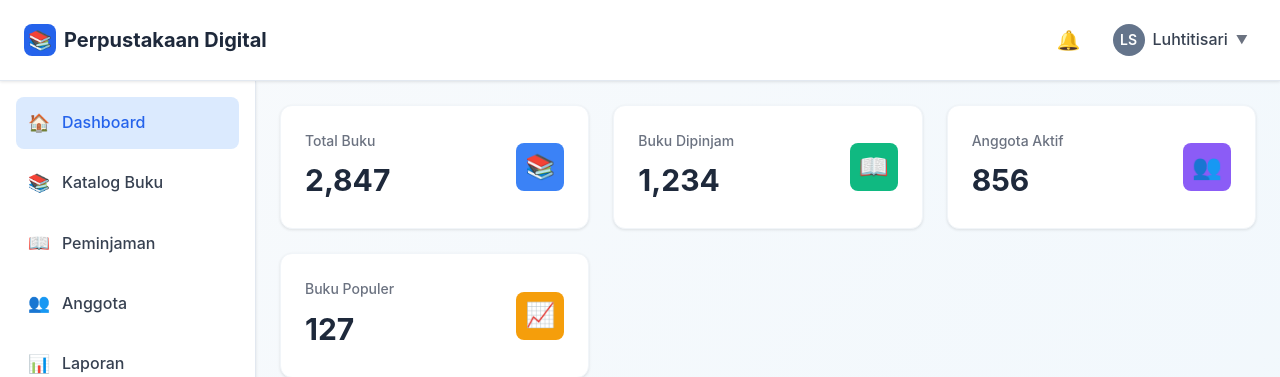
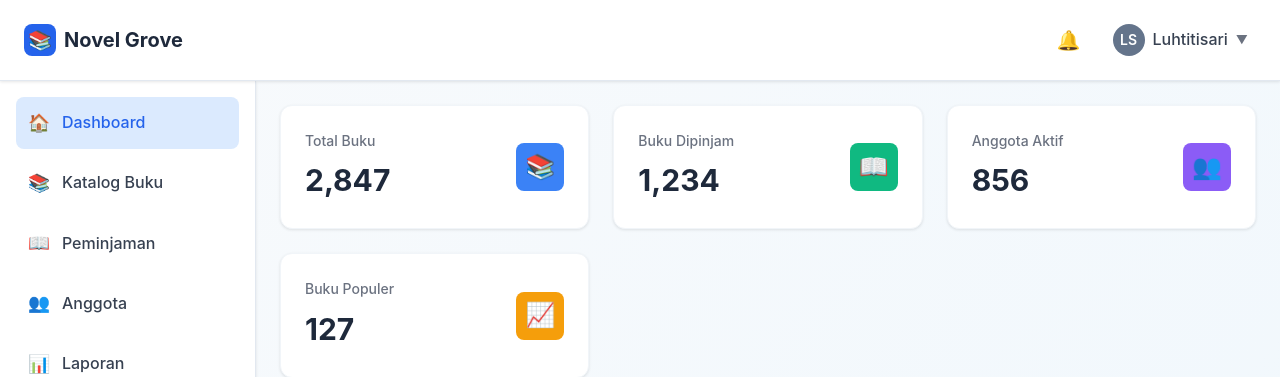
Before and after one commit to crashyet/psd-sistem-perpustakaan, a PHP site: page /dashboard.php in a window 1280 px wide. Shown: the top 377 px of the page. Run offline with PHP 8.4, Linux system fonts and the light colour scheme.

Commit message:
Update dashboard

```diff
--- a/dashboard.php
+++ b/dashboard.php
@@ -274,7 +274,7 @@ $books = [
 <head>
     <meta charset="UTF-8">
     <meta name="viewport" content="width=device-width, initial-scale=1.0">
-    <title>Perpustakaan Digital - Dashboard</title>
+    <title>Novel Grove - Dashboard</title>
     <link rel="stylesheet" href="css/style.css">
 </head>
 <body>
@@ -284,7 +284,7 @@ $books = [
             <div class="header-left">
                 <div class="logo">
                     <div class="logo-icon">📚</div>
-                    <h1>Perpustakaan Digital</h1>
+                    <h1>Novel Grove</h1>
                 </div>
             </div>
             <div class="header-right">
```
